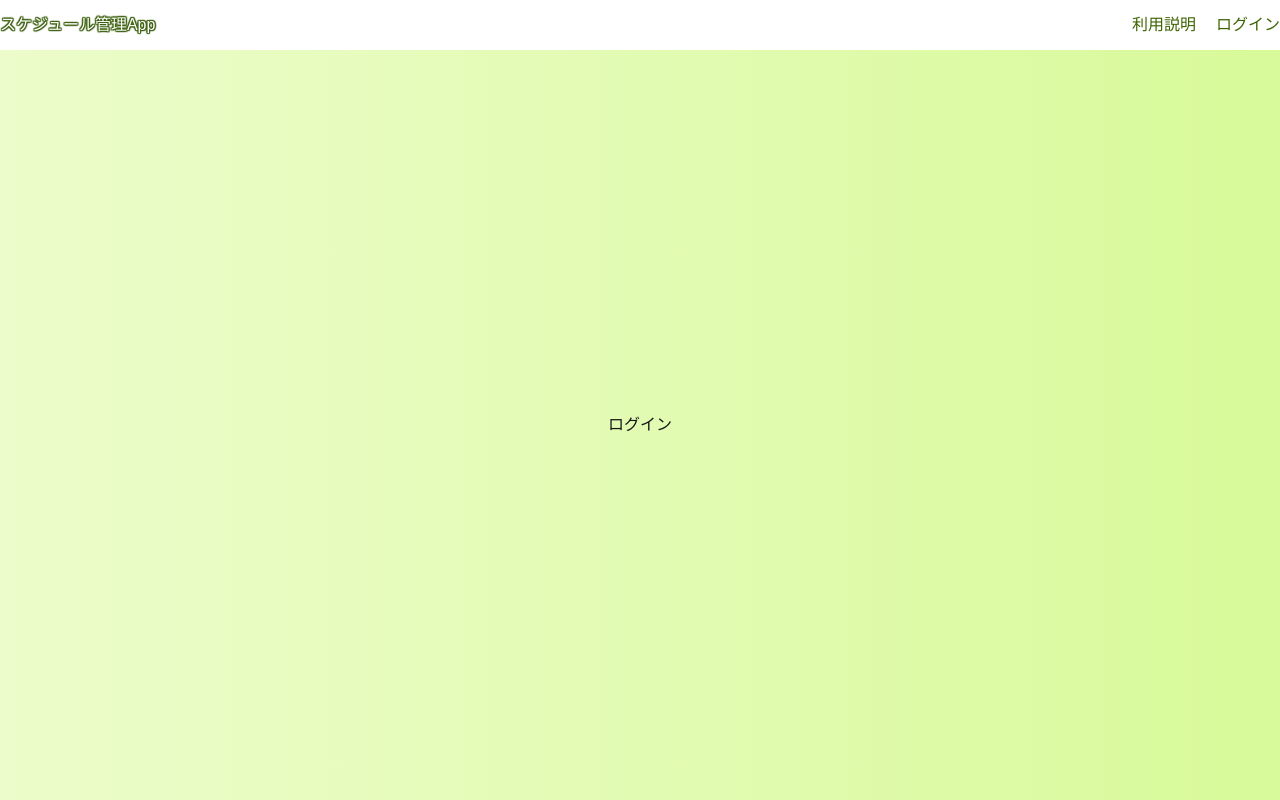
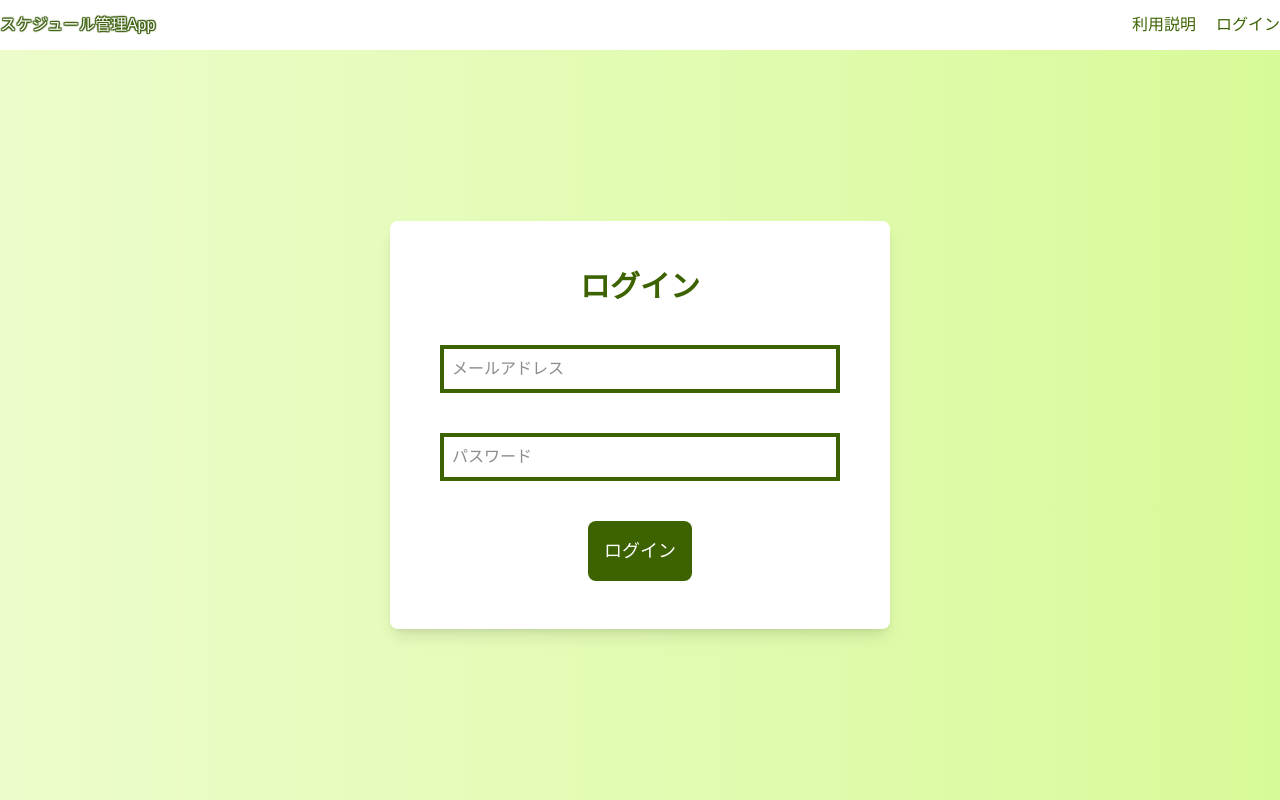
Before and after one commit to Hashimoto-Noriaki/next-app-router-schedule, a Next.js app: page /login in a window 1280 px wide. Built offline with nearby package versions, Linux system fonts and the light colour scheme.

Commit message:
ログイン画面作成

```diff
--- a/src/app/login/page.tsx
+++ b/src/app/login/page.tsx
@@ -1,9 +1,31 @@
 import NotLoginLayout from '../../components/templates/NotLoginLayout'
+import PrimaryBtn from '../../components/atoms/PrimaryBtn'
 
 export default function LoginPage(){
     return(
         <NotLoginLayout>
-            <div>ログイン</div>
+            <div className="w-[500px] bg-white rounded-lg shadow-lg py-12">
+                <form className="flex flex-col items-center justify-center gap-10">
+                    <h1 className="text-lime-800 font-bold text-3xl">ログイン</h1>
+                    <div className="w-[80%]">
+                        <input
+                            name="email"
+                            type="text"
+                            className="w-full border-lime-800 border-4 border-solid p-2"
+                            placeholder="メールアドレス"
+                        />
+                    </div>
+                    <div className="w-[80%]">
+                        <input
+                            name="password"
+                            type="text"
+                            className="w-full border-lime-800 border-solid border-4 p-2"
+                            placeholder="パスワード"
+                        />
+                    </div>
+                    <PrimaryBtn onClick={()=> null}>ログイン</PrimaryBtn>
+                </form>
+            </div>
         </NotLoginLayout>
     )
 }
```
